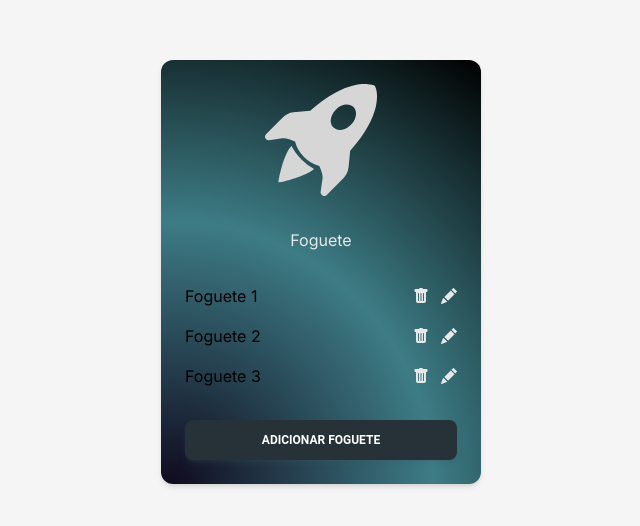
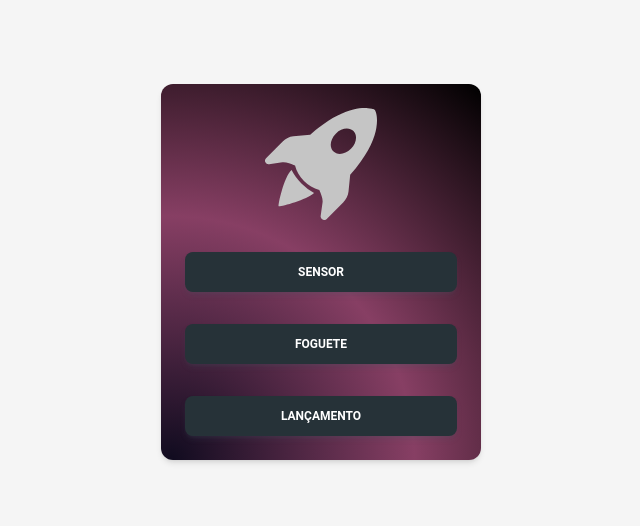
Before and after one commit to LucasLopesFrazao/pi1-foguete, a Next.js app: page / in a window 1280 px wide. Shown: the part 128-654 px from the top of the page, without its empty margins (319-959 px from the left). Built offline with nearby package versions, Linux system fonts and the light colour scheme.

Commit message:
Aply gradient color

```diff
--- a/src/app/page.tsx
+++ b/src/app/page.tsx
@@ -5,7 +5,7 @@ import VisualizarFoguete from "@/pages/visualizar-foguete";
 
 export default function Home() {
   return (
-    <VisualizarFoguete />
+    <TelaInicial />
   );
 
 }
--- a/src/pages/tela-inicial/index.tsx
+++ b/src/pages/tela-inicial/index.tsx
@@ -4,10 +4,10 @@ import Button from "../../components/buttons";
 export default function TelaInicial() {
   return (
     <div className="min-h-screen flex items-center justify-center bg-gray-100 p-4">
-      <div className=" w-full max-w-xs  space-y-8 bg-white p-6 rounded-xl shadow-md">
+      <div className=" w-full max-w-xs  space-y-8 bg-white p-6 rounded-xl shadow-md bg-gradient-radial-tela-inicial">
         <div className="w-full flex items-center justify-center">
           <BsRocketTakeoffFill
-            style={{ color: "#C5C5C5", width: "10rem", height: "10rem" }}
+            style={{ color: "#C5C5C5", width: "7rem", height: "7rem" }}
           />
         </div>
         <div className="mt-4 space-y-8 flex flex-col">
--- a/tailwind.config.ts
+++ b/tailwind.config.ts
@@ -13,6 +13,7 @@ module.exports = withMT({
         'gradient-conic':
           'conic-gradient(from 180deg at 50% 50%, var(--tw-gradient-stops))',
         'gradient-radial-foguete': 'radial-gradient(circle at 3% 100%, rgba(16,11,31,1) 0%, rgba(26,101,112,0.84) 50%, rgba(0,0,0,1) 100%)',
+        'gradient-radial-tela-inicial': 'radial-gradient(circle at 3% 100%, rgba(16,11,31,1) 0%, rgba(112,26,70,0.84) 50%, rgba(0,0,0,1) 100%)'
       },
       colors: {
         'color1Foguete': '#100B1F',
```
